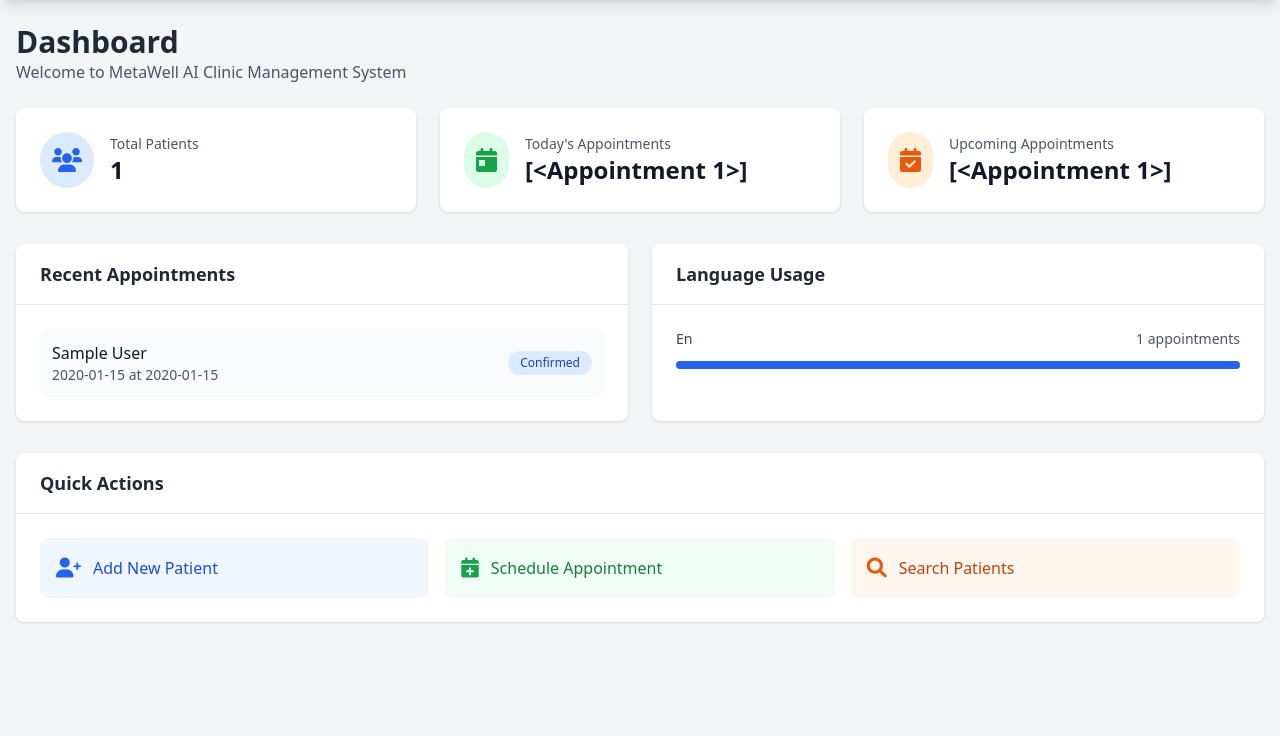
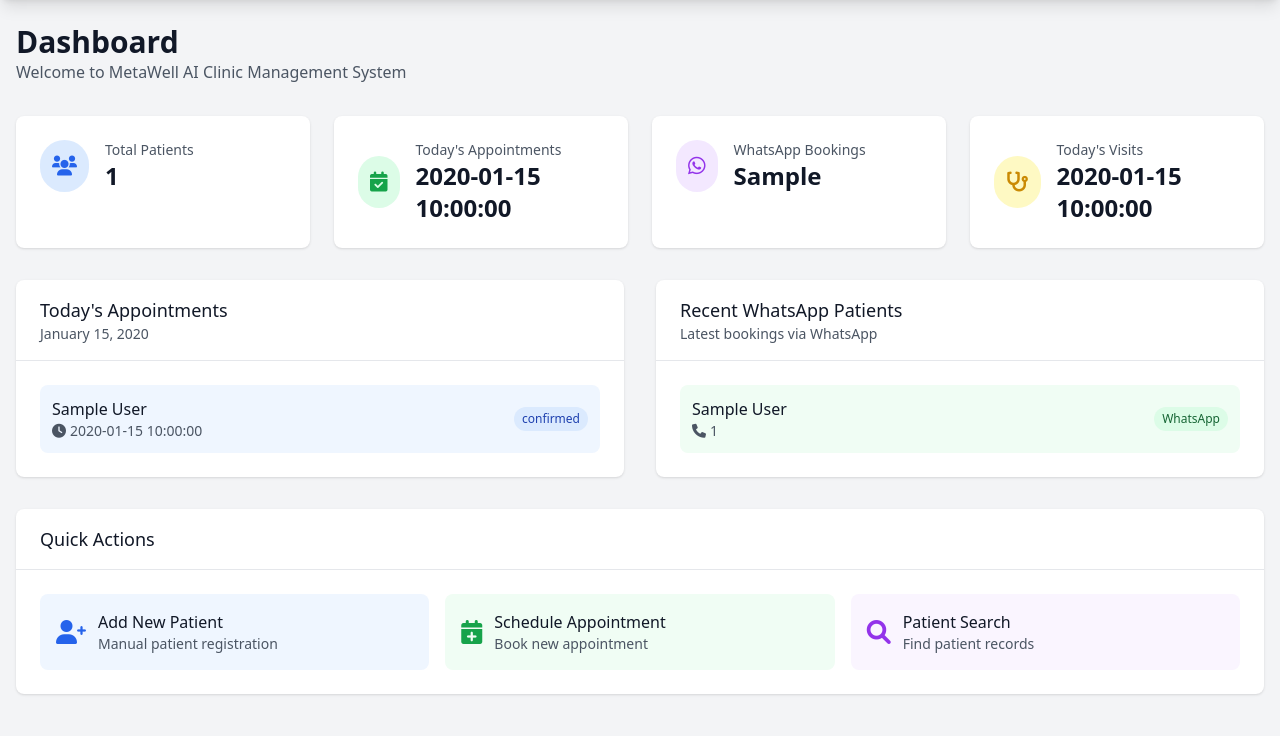
Before and after one commit to lawrence2moremoholo-byte/isizulu-healthcare-ai, a Flask app: template templates/dashboard.html in a window 1280 px wide. Shown: the part 64-800 px from the top of the page. Run offline with Flask 3, Linux system fonts and the light colour scheme; tables that the repository leaves empty hold one stand-in row (values such as "Sample post"); the template is opened without the code that fills it: values that come from a table or form of the project are taken from there, most other values are stand-ins (such as "Sample title", 1, 10 or a date in 2020); some libraries are stand-ins or nearby versions.

Commit message:
Update dashboard.html

```diff
--- a/templates/dashboard.html
+++ b/templates/dashboard.html
@@ -3,21 +3,21 @@
 {% block title %}Dashboard - MetaWell AI Clinic{% endblock %}
 
 {% block content %}
-<div class="mb-6">
-    <h1 class="text-3xl font-bold text-gray-800">Dashboard</h1>
+<div class="mb-8">
+    <h1 class="text-3xl font-bold text-gray-900">Dashboard</h1>
     <p class="text-gray-600">Welcome to MetaWell AI Clinic Management System</p>
 </div>
 
-<!-- Statistics Cards -->
-<div class="grid grid-cols-1 md:grid-cols-3 gap-6 mb-8">
+<!-- Stats Grid -->
+<div class="grid grid-cols-1 md:grid-cols-2 lg:grid-cols-4 gap-6 mb-8">
     <div class="bg-white rounded-lg shadow p-6">
         <div class="flex items-center">
             <div class="p-3 rounded-full bg-blue-100 text-blue-600 mr-4">
-                <i class="fas fa-users text-2xl"></i>
+                <i class="fas fa-users text-xl"></i>
             </div>
             <div>
                 <p class="text-sm font-medium text-gray-600">Total Patients</p>
-                <p class="text-2xl font-semibold text-gray-900">{{ total_patients }}</p>
+                <p class="text-2xl font-bold text-gray-900">{{ stats.total_patients }}</p>
             </div>
         </div>
     </div>
@@ -25,88 +25,98 @@
     <div class="bg-white rounded-lg shadow p-6">
         <div class="flex items-center">
             <div class="p-3 rounded-full bg-green-100 text-green-600 mr-4">
-                <i class="fas fa-calendar-day text-2xl"></i>
+                <i class="fas fa-calendar-check text-xl"></i>
             </div>
             <div>
                 <p class="text-sm font-medium text-gray-600">Today's Appointments</p>
-                <p class="text-2xl font-semibold text-gray-900">{{ today_appointments }}</p>
+                <p class="text-2xl font-bold text-gray-900">{{ stats.today_appointments }}</p>
             </div>
         </div>
     </div>
 
     <div class="bg-white rounded-lg shadow p-6">
         <div class="flex items-center">
-            <div class="p-3 rounded-full bg-orange-100 text-orange-600 mr-4">
-                <i class="fas fa-calendar-check text-2xl"></i>
+            <div class="p-3 rounded-full bg-purple-100 text-purple-600 mr-4">
+                <i class="fab fa-whatsapp text-xl"></i>
             </div>
             <div>
-                <p class="text-sm font-medium text-gray-600">Upcoming Appointments</p>
-                <p class="text-2xl font-semibold text-gray-900">{{ upcoming_appointments }}</p>
+                <p class="text-sm font-medium text-gray-600">WhatsApp Bookings</p>
+                <p class="text-2xl font-bold text-gray-900">{{ stats.whatsapp_bookings }}</p>
+            </div>
+        </div>
+    </div>
+
+    <div class="bg-white rounded-lg shadow p-6">
+        <div class="flex items-center">
+            <div class="p-3 rounded-full bg-yellow-100 text-yellow-600 mr-4">
+                <i class="fas fa-stethoscope text-xl"></i>
+            </div>
+            <div>
+                <p class="text-sm font-medium text-gray-600">Today's Visits</p>
+                <p class="text-2xl font-bold text-gray-900">{{ stats.today_visits }}</p>
             </div>
         </div>
     </div>
 </div>
 
-<!-- Recent Appointments and Language Stats -->
-<div class="grid grid-cols-1 lg:grid-cols-2 gap-6">
-    <!-- Recent Appointments -->
+<!-- Two Column Layout -->
+<div class="grid grid-cols-1 lg:grid-cols-2 gap-8">
+    <!-- Today's Appointments -->
     <div class="bg-white rounded-lg shadow">
         <div class="px-6 py-4 border-b border-gray-200">
-            <h2 class="text-lg font-semibold text-gray-800">Recent Appointments</h2>
+            <h3 class="text-lg font-medium text-gray-900">Today's Appointments</h3>
+            <p class="text-sm text-gray-600">{{ today.strftime('%B %d, %Y') }}</p>
         </div>
         <div class="p-6">
-            {% if recent_appointments %}
+            {% if todays_appointments %}
             <div class="space-y-4">
-                {% for appointment in recent_appointments %}
-                <div class="flex items-center justify-between p-3 bg-gray-50 rounded-lg">
+                {% for appointment in todays_appointments %}
+                <div class="flex items-center justify-between p-3 bg-blue-50 rounded-lg">
                     <div>
                         <p class="font-medium text-gray-900">
                             {{ appointment.patient.first_name }} {{ appointment.patient.last_name }}
                         </p>
                         <p class="text-sm text-gray-600">
-                            {{ appointment.appointment_date.strftime('%Y-%m-%d') }} at {{ appointment.appointment_time }}
+                            <i class="fas fa-clock mr-1"></i>{{ appointment.appointment_time }}
                         </p>
                     </div>
-                    <span class="px-3 py-1 rounded-full text-xs font-medium
-                        {% if appointment.status == 'scheduled' %}bg-yellow-100 text-yellow-800
-                        {% elif appointment.status == 'confirmed' %}bg-blue-100 text-blue-800
-                        {% elif appointment.status == 'completed' %}bg-green-100 text-green-800
-                        {% else %}bg-red-100 text-red-800{% endif %}">
-                        {{ appointment.status|title }}
+                    <span class="px-2 py-1 bg-blue-100 text-blue-800 text-xs rounded-full">
+                        {{ appointment.status }}
                     </span>
                 </div>
                 {% endfor %}
             </div>
             {% else %}
-            <p class="text-gray-500 text-center py-4">No recent appointments</p>
+            <p class="text-gray-500 text-center py-4">No appointments scheduled for today</p>
             {% endif %}
         </div>
     </div>
 
-    <!-- Language Statistics -->
+    <!-- Recent WhatsApp Patients -->
     <div class="bg-white rounded-lg shadow">
         <div class="px-6 py-4 border-b border-gray-200">
-            <h2 class="text-lg font-semibold text-gray-800">Language Usage</h2>
+            <h3 class="text-lg font-medium text-gray-900">Recent WhatsApp Patients</h3>
+            <p class="text-sm text-gray-600">Latest bookings via WhatsApp</p>
         </div>
         <div class="p-6">
-            {% if language_stats %}
-            <div class="space-y-3">
-                {% for lang, count in language_stats %}
-                <div class="flex items-center justify-between">
-                    <span class="text-sm font-medium text-gray-700">
-                        {{ LANGUAGES[lang].name if lang in LANGUAGES else lang|title }}
+            {% if recent_whatsapp %}
+            <div class="space-y-4">
+                {% for patient in recent_whatsapp %}
+                <div class="flex items-center justify-between p-3 bg-green-50 rounded-lg">
+                    <div>
+                        <p class="font-medium text-gray-900">{{ patient.first_name }} {{ patient.last_name }}</p>
+                        <p class="text-sm text-gray-600">
+                            <i class="fas fa-phone mr-1"></i>{{ patient.phone_number }}
+                        </p>
+                    </div>
+                    <span class="px-2 py-1 bg-green-100 text-green-800 text-xs rounded-full">
+                        WhatsApp
                     </span>
-                    <span class="text-sm text-gray-600">{{ count }} appointments</span>
-                </div>
-                <div class="w-full bg-gray-200 rounded-full h-2">
-                    <div class="bg-blue-600 h-2 rounded-full"
-                         style="width: {{ (count / total_patients * 100) if total_patients > 0 else 0 }}%">
-                    </div>
                 </div>
                 {% endfor %}
             </div>
             {% else %}
-            <p class="text-gray-500 text-center py-4">No language data available</p>
+            <p class="text-gray-500 text-center py-4">No WhatsApp patients yet</p>
             {% endif %}
         </div>
     </div>
@@ -115,22 +125,31 @@
 <!-- Quick Actions -->
 <div class="mt-8 bg-white rounded-lg shadow">
     <div class="px-6 py-4 border-b border-gray-200">
-        <h2 class="text-lg font-semibold text-gray-800">Quick Actions</h2>
+        <h3 class="text-lg font-medium text-gray-900">Quick Actions</h3>
     </div>
     <div class="p-6 grid grid-cols-1 md:grid-cols-3 gap-4">
-        <a href="{{ url_for('add_patient') }}" class="flex items-center p-4 bg-blue-50 rounded-lg hover:bg-blue-100 transition duration-200">
-            <i class="fas fa-user-plus text-blue-600 text-xl mr-3"></i>
-            <span class="font-medium text-blue-700">Add New Patient</span>
+        <a href="{{ url_for('add_patient') }}" class="flex items-center p-4 bg-blue-50 rounded-lg hover:bg-blue-100 transition">
+            <i class="fas fa-user-plus text-2xl text-blue-600 mr-3"></i>
+            <div>
+                <p class="font-medium text-gray-900">Add New Patient</p>
+                <p class="text-sm text-gray-600">Manual patient registration</p>
+            </div>
         </a>
 
-        <a href="{{ url_for('appointments') }}" class="flex items-center p-4 bg-green-50 rounded-lg hover:bg-green-100 transition duration-200">
-            <i class="fas fa-calendar-plus text-green-600 text-xl mr-3"></i>
-            <span class="font-medium text-green-700">Schedule Appointment</span>
+        <a href="{{ url_for('appointments') }}" class="flex items-center p-4 bg-green-50 rounded-lg hover:bg-green-100 transition">
+            <i class="fas fa-calendar-plus text-2xl text-green-600 mr-3"></i>
+            <div>
+                <p class="font-medium text-gray-900">Schedule Appointment</p>
+                <p class="text-sm text-gray-600">Book new appointment</p>
+            </div>
         </a>
 
-        <a href="{{ url_for('patients') }}" class="flex items-center p-4 bg-orange-50 rounded-lg hover:bg-orange-100 transition duration-200">
-            <i class="fas fa-search text-orange-600 text-xl mr-3"></i>
-            <span class="font-medium text-orange-700">Search Patients</span>
+        <a href="{{ url_for('patients') }}" class="flex items-center p-4 bg-purple-50 rounded-lg hover:bg-purple-100 transition">
+            <i class="fas fa-search text-2xl text-purple-600 mr-3"></i>
+            <div>
+                <p class="font-medium text-gray-900">Patient Search</p>
+                <p class="text-sm text-gray-600">Find patient records</p>
+            </div>
         </a>
     </div>
 </div>
```
